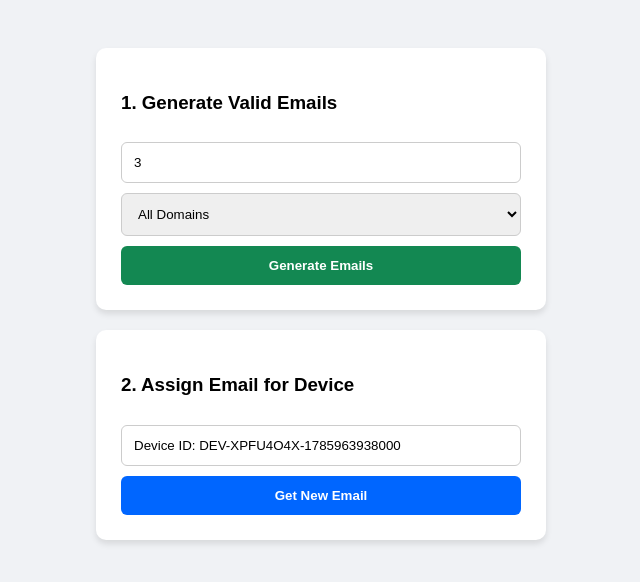
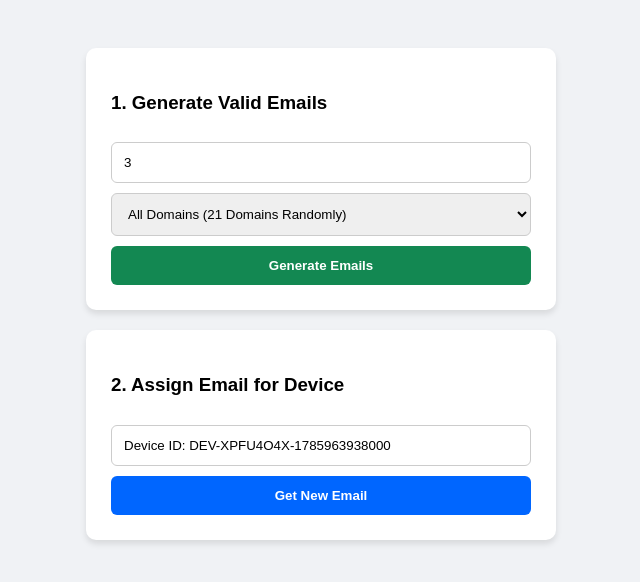
Before and after one commit to kawsar-007/email-workspace-backend, a website: page public/index.html in a window 1280 px wide. Shown: the whole page, without its empty margins (319-959 px from the left). Drawn offline with Linux system fonts and the light colour scheme.

Commit message:
Full updated code with 21 domains and SMTP MX check

```diff
--- a/public/index.html
+++ b/public/index.html
@@ -6,7 +6,7 @@
     <title>Email Generator & Device Manager</title>
     <style>
         body { font-family: Arial, sans-serif; background: #f0f2f5; display: flex; justify-content: center; padding: 40px; }
-        .card { background: white; padding: 25px; border-radius: 10px; box-shadow: 0 4px 6px rgba(0,0,0,0.1); width: 400px; margin-bottom: 20px; }
+        .card { background: white; padding: 25px; border-radius: 10px; box-shadow: 0 4px 6px rgba(0,0,0,0.1); width: 420px; margin-bottom: 20px; }
         input, select, button { width: 100%; padding: 12px; margin-top: 10px; border-radius: 6px; border: 1px solid #ccc; box-sizing: border-box; }
         button { cursor: pointer; font-weight: bold; }
         .btn-green { background: #138852; color: white; border: none; }
@@ -24,10 +24,28 @@
             <h3>1. Generate Valid Emails</h3>
             <input type="number" id="count" value="3" min="1" max="50">
             <select id="domain">
-                <option value="all">All Domains</option>
+                <option value="all">All Domains (21 Domains Randomly)</option>
                 <option value="gmail.com">gmail.com</option>
                 <option value="yahoo.com">yahoo.com</option>
                 <option value="outlook.com">outlook.com</option>
+                <option value="hotmail.com">hotmail.com</option>
+                <option value="icloud.com">icloud.com</option>
+                <option value="aol.com">aol.com</option>
+                <option value="zoho.com">zoho.com</option>
+                <option value="proton.me">proton.me</option>
+                <option value="mail.com">mail.com</option>
+                <option value="gmx.com">gmx.com</option>
+                <option value="yandex.com">yandex.com</option>
+                <option value="live.com">live.com</option>
+                <option value="msn.com">msn.com</option>
+                <option value="comcast.net">comcast.net</option>
+                <option value="sbcglobal.net">sbcglobal.net</option>
+                <option value="verizon.net">verizon.net</option>
+                <option value="att.net">att.net</option>
+                <option value="me.com">me.com</option>
+                <option value="mac.com">mac.com</option>
+                <option value="rocketmail.com">rocketmail.com</option>
+                <option value="cox.net">cox.net</option>
             </select>
             <button class="btn-green" onclick="generateEmails()">Generate Emails</button>
             <div id="genStatus" class="status"></div>
@@ -43,7 +61,6 @@
     </div>
 
     <script>
-        // Set fixed device ID or generate one
         let deviceId = localStorage.getItem('device_id');
         if (!deviceId) {
             deviceId = 'DEV-' + Math.random().toString(36).substring(2, 10).toUpperCase() + '-' + Date.now();
--- a/server.js
+++ b/server.js
@@ -32,7 +32,7 @@ const emailSchema = new mongoose.Schema({
 
 const EmailModel = mongoose.model('Email', emailSchema);
 
-// Pre-validated Active Global Domains
+// Pre-validated 21 Active Global Domains
 const ALLOWED_DOMAINS = [
     'gmail.com', 'yahoo.com', 'outlook.com', 'hotmail.com', 'icloud.com',
     'aol.com', 'zoho.com', 'proton.me', 'mail.com', 'gmx.com',
@@ -40,7 +40,7 @@ const ALLOWED_DOMAINS = [
     'verizon.net', 'att.net', 'me.com', 'mac.com', 'rocketmail.com', 'cox.net'
 ];
 
-// Helper Function: Check Domain MX Records (Active Email Server Verification)
+// Helper Function: Check Domain MX Records (Active Mail Exchange Verification)
 async function verifyDomainMX(domain) {
     try {
         const mxRecords = await dns.resolveMx(domain);
```
